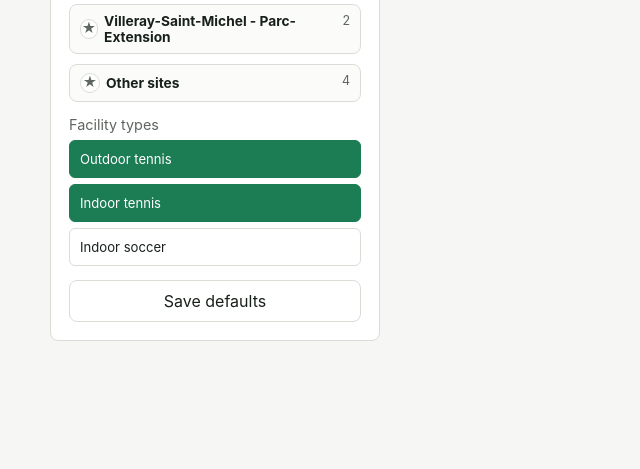
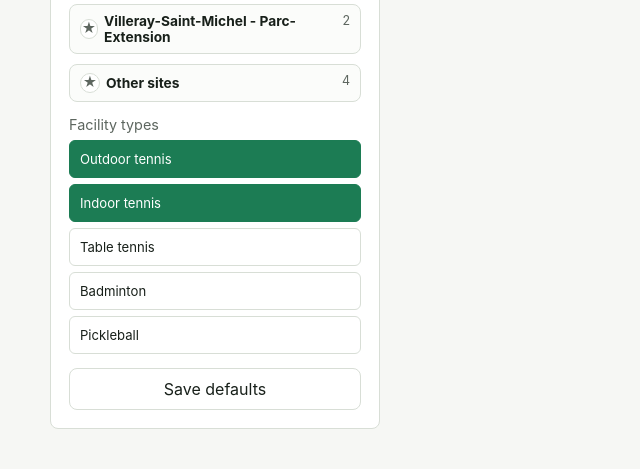
Before and after one commit to jraph/tennis-mtl, a Flask app: page / in a window 1280 px wide. Shown: the part 1133-1602 px from the top of the page, without its empty margins (0-640 px from the left). Before the commit the page ends 1474 px from the top, so only its background shows below. Run offline with Flask 3, Linux system fonts and the light colour scheme.

Commit message:
Swap facility type options: add table tennis, badminton, pickleball

```diff
--- a/static/app.js
+++ b/static/app.js
@@ -619,7 +619,8 @@ function selectedFacilityTypes() {
 }
 
 function setSelectedFacilityTypes(typeIds) {
-  const normalized = new Set(typeIds.map(String));
+  const known = new Set(facilityTypeButtons.map((button) => button.dataset.typeId));
+  const normalized = new Set(typeIds.map(String).filter((id) => known.has(id)));
   for (const button of facilityTypeButtons) {
     button.classList.toggle("selected", normalized.has(button.dataset.typeId));
   }
--- a/templates/index.html
+++ b/templates/index.html
@@ -69,7 +69,9 @@
               <div class="facility-type-buttons" id="facilityTypeButtons">
                 <button type="button" class="facility-type-button" data-type-id="175" title="Facility type 175">Outdoor tennis</button>
                 <button type="button" class="facility-type-button" data-type-id="114" title="Facility type 114">Indoor tennis</button>
-                <button type="button" class="facility-type-button" data-type-id="115" title="Facility type 115">Indoor soccer</button>
+                <button type="button" class="facility-type-button" data-type-id="113" title="Facility type 113">Table tennis</button>
+                <button type="button" class="facility-type-button" data-type-id="178" title="Facility type 178">Badminton</button>
+                <button type="button" class="facility-type-button" data-type-id="203" title="Facility type 203">Pickleball</button>
               </div>
             </div>
             <button id="saveButton" type="button">Save defaults</button>
--- a/tennis_booking/config.py
+++ b/tennis_booking/config.py
@@ -11,7 +11,7 @@ DATA_DIR = Path("data")
 CONFIG_PATH = DATA_DIR / "config.json"
 LOCATIONS_PATH = DATA_DIR / "locations.json"
 DEFAULT_BOROUGH_IDS = ["7", "5"]
-DEFAULT_FACILITY_TYPE_IDS = ["175", "115"]
+DEFAULT_FACILITY_TYPE_IDS = ["175", "114"]
 DEFAULT_TIME_CHOICES = [
     "08:00",
     "09:00",
```
